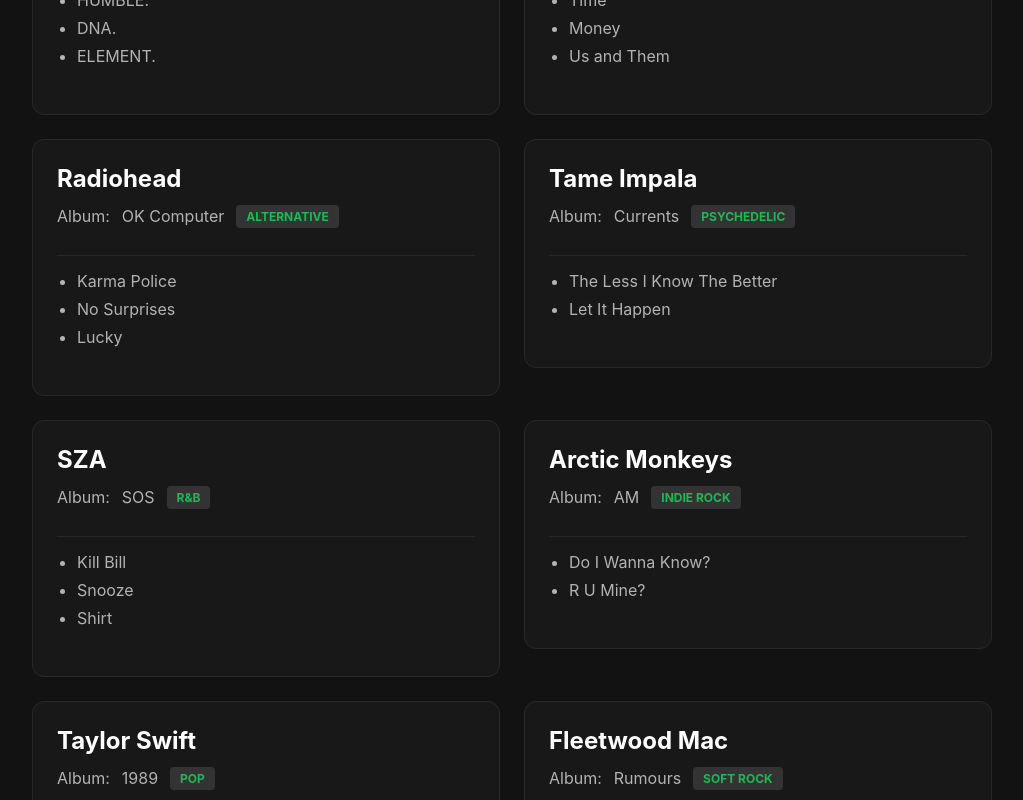
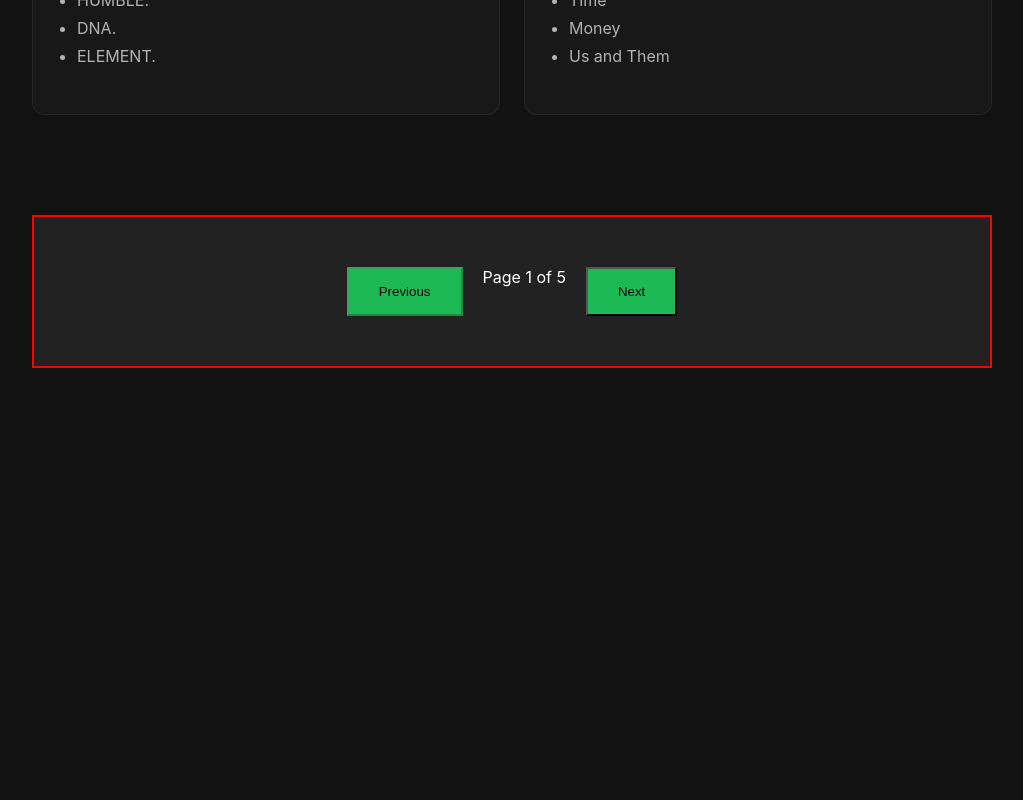
Before and after one commit to srijachatterjee19/beatbound-frontend, a React (Vite) app: page / in a window 1280 px wide. Shown: the part 640-1440 px from the top of the page, without its empty margins (128-1151 px from the left). After the commit the page ends 1048 px from the top, so only its background shows below. Built offline with nearby package versions, Linux system fonts and the light colour scheme.

Commit message:
Add pagination to view 4 cards per page

```diff
--- a/src/index.css
+++ b/src/index.css
@@ -115,6 +115,24 @@
   margin-bottom: 8px;
 }
 
+.pagination {
+  display: flex !important; /* Force it to show */
+  justify-content: center;
+  gap: 20px;
+  padding: 50px 0;
+  margin-top: 50px;
+  border: 2px solid red; /* Temporary red box to find it! */
+  background: #222;
+}
+
+.pagination button {
+  background: #1db954 !important; /* Bright Spotify Green */
+  color: black !important;
+  padding: 15px 30px !important;
+  z-index: 999;
+  cursor: pointer;
+}
+
 /* 7. Responsive Breakpoints */
 @media (max-width: 768px) {
   .title {
--- a/src/search/SearchBar.jsx
+++ b/src/search/SearchBar.jsx
@@ -1,11 +1,21 @@
 import React, { useState, useEffect } from 'react';
 import { useDispatch, useSelector } from 'react-redux';
-import { updateSearch } from './searchSlice';
+import { updateSearch, setPage } from './searchSlice';
 
 const SearchBar = () => {
   const [query, setQuery] = useState('');
   const dispatch = useDispatch();
-  const results = useSelector((state) => state.search.results);
+
+  const { results, currentPage, itemsPerPage } = useSelector((state) => state.search);
+
+  const indexOfLastItem = currentPage * itemsPerPage;
+  const indexOfFirstItem = indexOfLastItem - itemsPerPage;
+  const currentItems = results.slice(indexOfFirstItem, indexOfLastItem);
+  const totalPages = Math.ceil(results.length / itemsPerPage);
+
+  // console.log("Results Length:", results.length);
+  // console.log("Items Per Page:", itemsPerPage);
+  // console.log("Total Pages:", Math.ceil(results.length / itemsPerPage));
 
   useEffect(() => {
     dispatch(updateSearch(query));
@@ -14,7 +24,6 @@
   return (
     <div className="container">
       <h1 className="title">Music Discovery</h1>
-
       <div className="search-wrapper">
         <input
           type="text"
@@ -26,7 +35,7 @@
       </div>
 
       <div className="results-grid">
-        {results.map((artist) => (
+        {currentItems.map((artist) => (
           <div key={artist.id} className="card">
             <h2>{artist.name}</h2>
             <div className="meta-info">
@@ -42,6 +51,26 @@
           </div>
         ))}
       </div>
+
+      {totalPages > 1 && (
+        <div className="pagination">
+          <button
+            disabled={currentPage === 1}
+            onClick={() => dispatch(setPage(currentPage - 1))}
+          >
+            Previous
+          </button>
+
+          <span>Page {currentPage} of {totalPages}</span>
+
+          <button
+            disabled={currentPage === totalPages}
+            onClick={() => dispatch(setPage(currentPage + 1))}
+          >
+            Next
+          </button>
+        </div>
+      )}
     </div>
   );
 };
--- a/src/search/searchSlice.jsx
+++ b/src/search/searchSlice.jsx
@@ -7,6 +7,8 @@
   initialState: {
     term: '',
     results: MUSIC_DATA,
+    currentPage: 1,
+    itemsPerPage: 4,
   },
   reducers: {
     updateSearch: (state, action) => {
@@ -20,8 +22,11 @@
         );
       });
     },
+    setPage: (state, action) => {
+      state.currentPage = action.payload;  // updates the global page number
+    }
   },
 });
 
-export const { updateSearch } = searchSlice.actions;
+export const { updateSearch, setPage } = searchSlice.actions;
 export default searchSlice.reducer;
```
